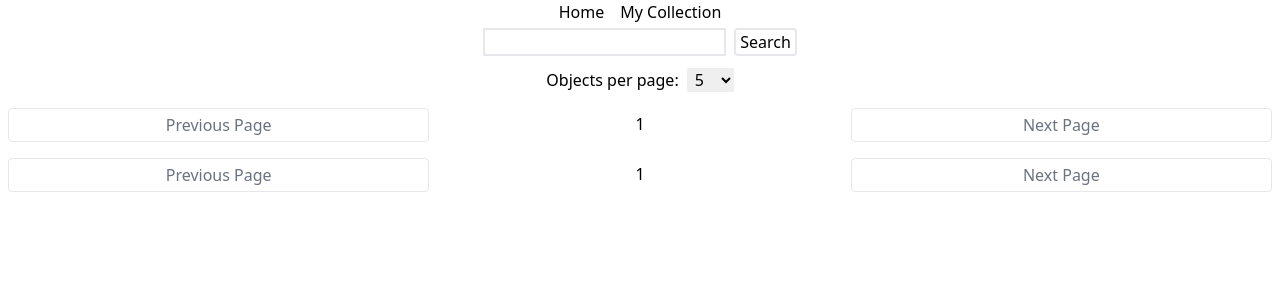
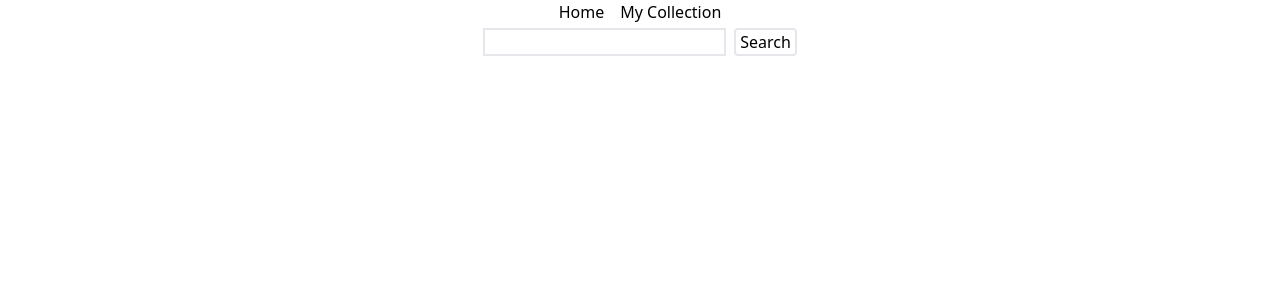
Before and after one commit to OskarBrzeski/ExhibitionCurator, a React (Vite) app: page / in a window 1280 px wide. Shown: the top 300 px of the page. Built offline with nearby package versions, Linux system fonts and the light colour scheme; what axios-rate-limit would draw is missing.

Commit message:
simplify

```diff
--- a/src/components/ObjectList.tsx
+++ b/src/components/ObjectList.tsx
@@ -1,13 +1,12 @@
 import { ChangeEvent, ReactElement, useState } from "react";
 
-import { SetState } from "../utils/types";
 import { Search } from "../api/metmuseum";
 
 import ObjectCard from "./ObjectCard";
 import PageButtons from "./PageButtons";
 
 type SelectEvent = ChangeEvent<HTMLSelectElement>;
-type Props = { searchResult: Search; setLoading: SetState<boolean> };
+type Props = { searchResult: Search; };
 
 function ObjectList({ searchResult }: Props) {
   const [pageSize, setPageSize] = useState<number>(5);
@@ -37,6 +36,10 @@ function ObjectList({ searchResult }: Props) {
     return Math.ceil(searchResult.total / (newPageSize || pageSize));
   }
 
+  if (searchResult.total === 0) {
+    return null;
+  }
+
   return (
     <>
       <section className="flex my-2">
--- a/src/pages/CollectionPage.tsx
+++ b/src/pages/CollectionPage.tsx
@@ -10,7 +10,7 @@ function CollectionPage() {
 
   const searchResult = { objectIDs: collection, total: collection.length };
 
-  return <ObjectList searchResult={searchResult} setLoading={() => false} />;
+  return <ObjectList searchResult={searchResult} />;
 }
 
 export default CollectionPage;
--- a/src/pages/HomePage.tsx
+++ b/src/pages/HomePage.tsx
@@ -17,7 +17,7 @@ function HomePage() {
     <section className="flex flex-col items-center">
       <SearchBar setSearchedObjects={setSearchResult} setLoading={setLoading} />
       {loading ? <Loading /> : null}
-      <ObjectList searchResult={searchResult} setLoading={setLoading} />
+      <ObjectList searchResult={searchResult} />
     </section>
   );
 }
```
